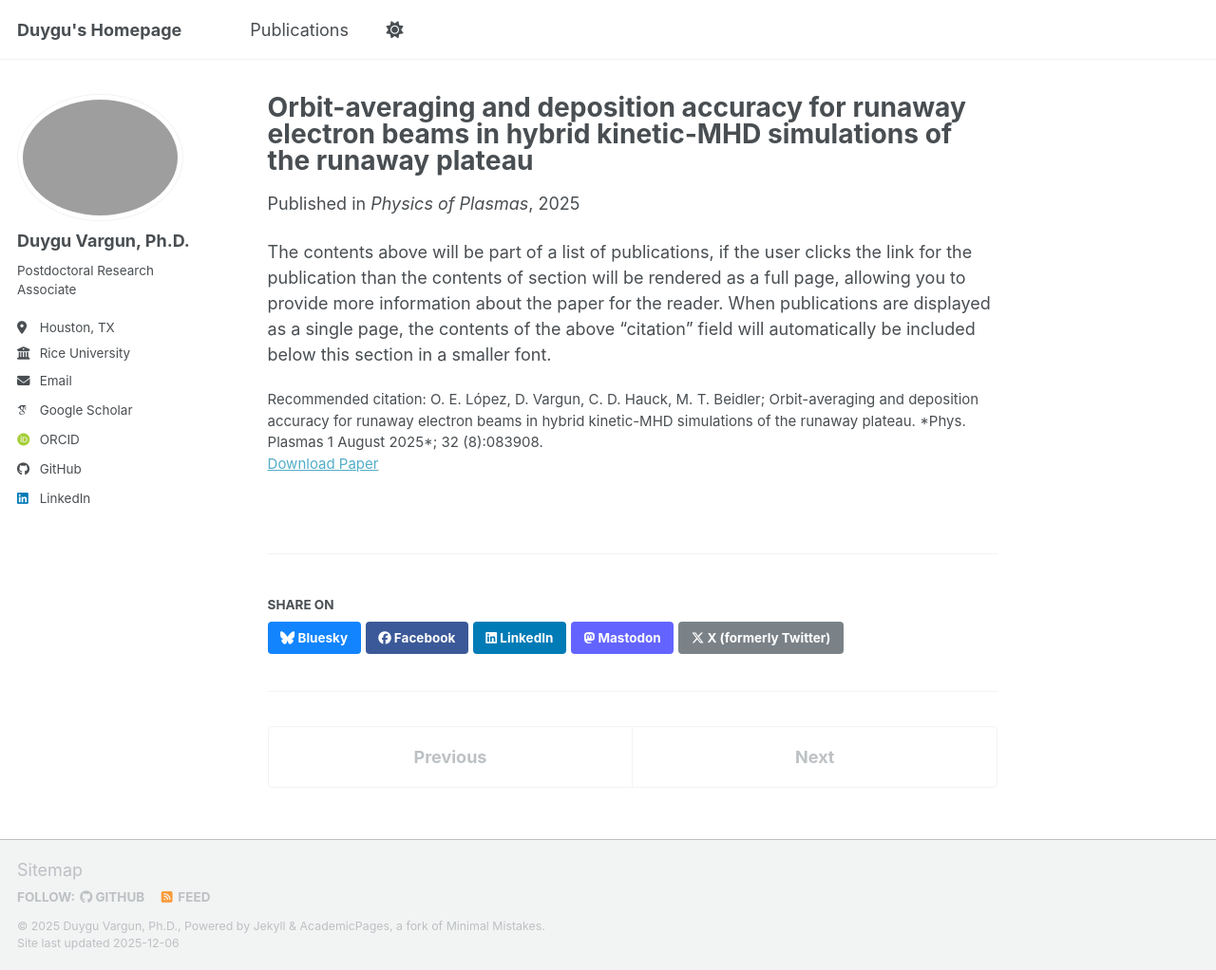
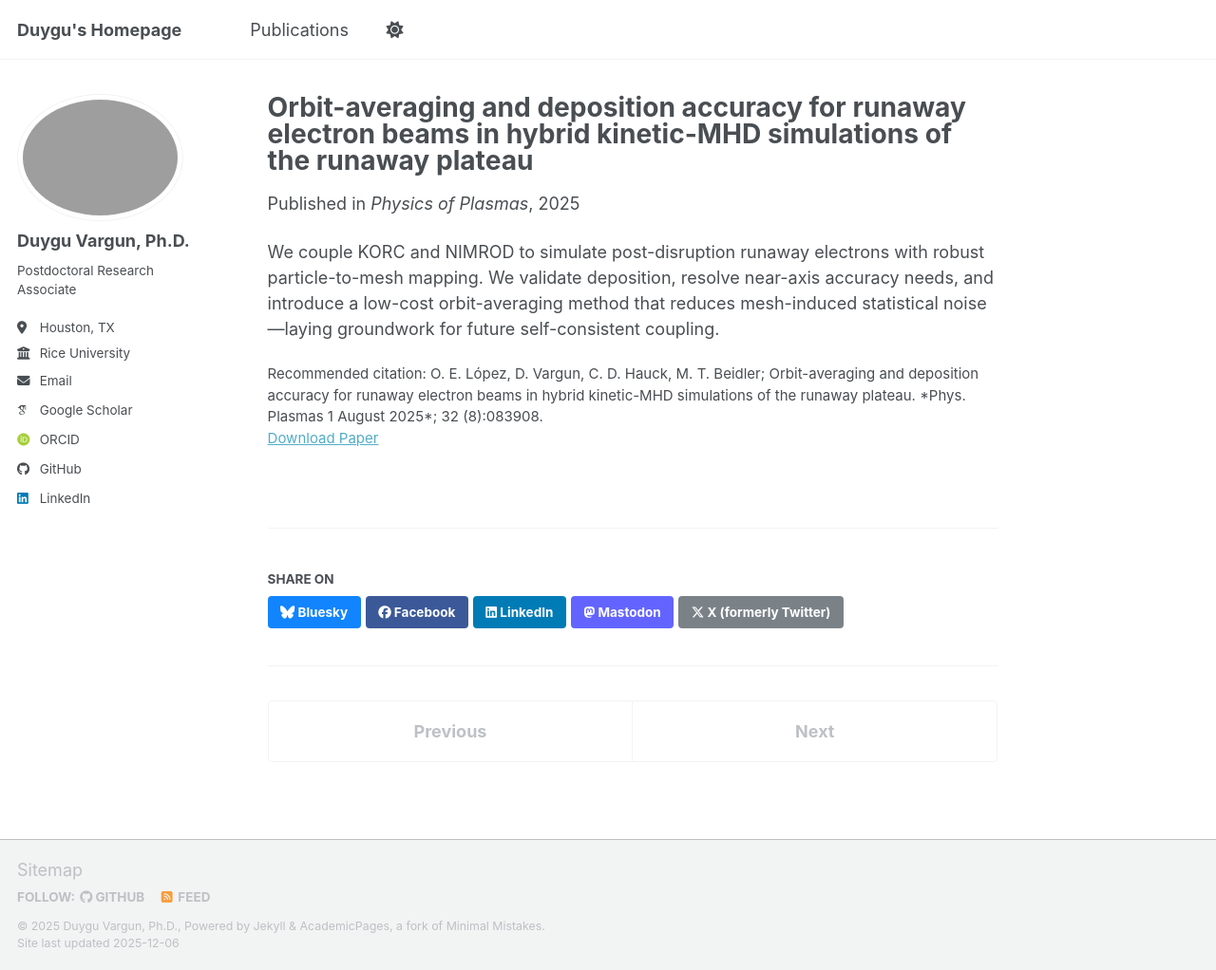
Before and after one commit to dvargun/dvargun.github.io, a Jekyll site: the page built from _publications/LVHB2025.md, in a window 1280 px wide and 1022 px high. Shown: the whole window at 95% size. Built offline with Jekyll 4.4.1, drawn with Linux system fonts in a browser that asks for light colours; some web fonts are replaced; a script bundle is joined from its source files by our own code; library files that are not in the unit come from our copies.

Commit message:
publication arrange

```diff
--- a/_publications/LVHB2025.md
+++ b/_publications/LVHB2025.md
@@ -3,7 +3,7 @@ title: "Orbit-averaging and deposition accuracy for runaway electron beams in hy
 collection: publications
 category: manuscripts
 permalink: /publication/LVHB2025
-excerpt: We couple KORC and NIMROD to simulate post-disruption runaway electrons with robust particle-to-mesh mapping. We validate deposition, resolve near-axis accuracy needs, and introduce a low-cost orbit-averaging method that reduces mesh-induced statistical noise—laying groundwork for future self-consistent coupling.
+excerpt: ' '
 date: 1 August 2025
 venue: 'Physics of Plasmas'
 paperurl: 'https://doi.org/10.1063/5.0279253'
@@ -14,4 +14,4 @@ keywords:
 citation: O. E. López, D. Vargun, C. D. Hauck, M. T. Beidler; Orbit-averaging and deposition accuracy for runaway electron beams in hybrid kinetic-MHD simulations of the runaway plateau. *Phys. Plasmas 1 August 2025*; 32 (8):083908.
 ---
 
-The contents above will be part of a list of publications, if the user clicks the link for the publication than the contents of section will be rendered as a full page, allowing you to provide more information about the paper for the reader. When publications are displayed as a single page, the contents of the above "citation" field will automatically be included below this section in a smaller font.
+We couple KORC and NIMROD to simulate post-disruption runaway electrons with robust particle-to-mesh mapping. We validate deposition, resolve near-axis accuracy needs, and introduce a low-cost orbit-averaging method that reduces mesh-induced statistical noise—laying groundwork for future self-consistent coupling.
```
